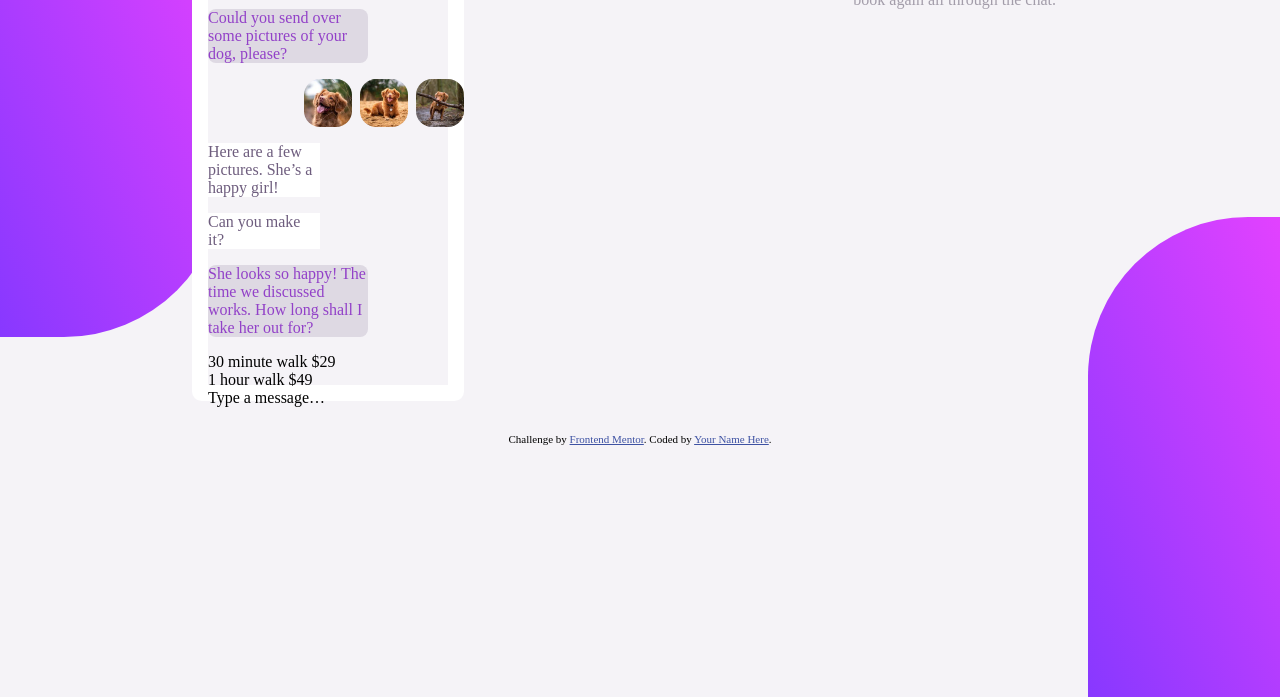
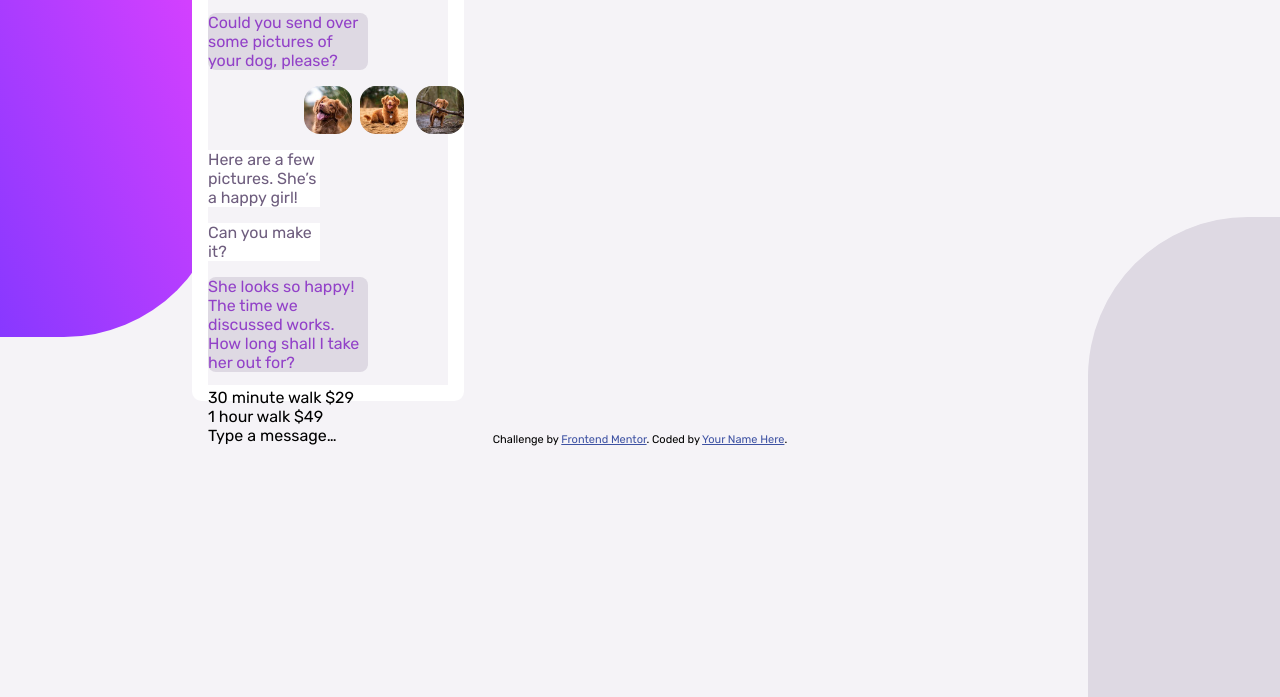
Before and after one commit to Adhishreya/chat-app-css-illustration-master, a plain HTML site: page index.html in a window 1280 px wide. Shown: the part 143-840 px from the top of the page. Drawn offline with Linux system fonts and the light colour scheme.

Commit message:
Update style.css

```diff
--- a/style.css
+++ b/style.css
@@ -1,19 +1,26 @@
+@import url('https://fonts.googleapis.com/css2?family=Rubik:wght@400;500;700&family=Space+Mono&display=swap');
 body,html
 {
     width: 100%;
     margin: 0;
     padding: 0;
     height: 100%;
-    overflow-x: hidden;
+    overflow: hidden;
+    /* overflow-x: hidden; */
 }
 body
 {
     background-color: hsl(270, 20%, 96%);
+    font-family: 'Rubik';
+    display: flex;
+    flex-direction: column;
 }
 .main
 {
-    display: grid;
-    grid-template-columns: 2fr 1fr;
+    /* display: grid;
+    grid-template-columns: 1fr 1fr; */
+    display: flex;
+    flex-direction: row;
 
 }
 .main:before
@@ -32,7 +39,7 @@ border-bottom-right-radius:10rem ;
 
 .main:after
 {
-background: linear-gradient(to top right, hsl(264, 100%, 61%),hsl(293, 100%, 63%) );
+    background-color:hsl(272, 15%, 87%);
 content: "";
 position: absolute;
 left: 85%;
@@ -125,3 +132,12 @@ left: 7rem;
 {
     color: hsl(270, 7%, 64%);
 }
+@media (max-width:479)
+{
+    .main
+    {
+        grid-template-columns: 1fr;
+
+        background: red;
+    }
+}
```
